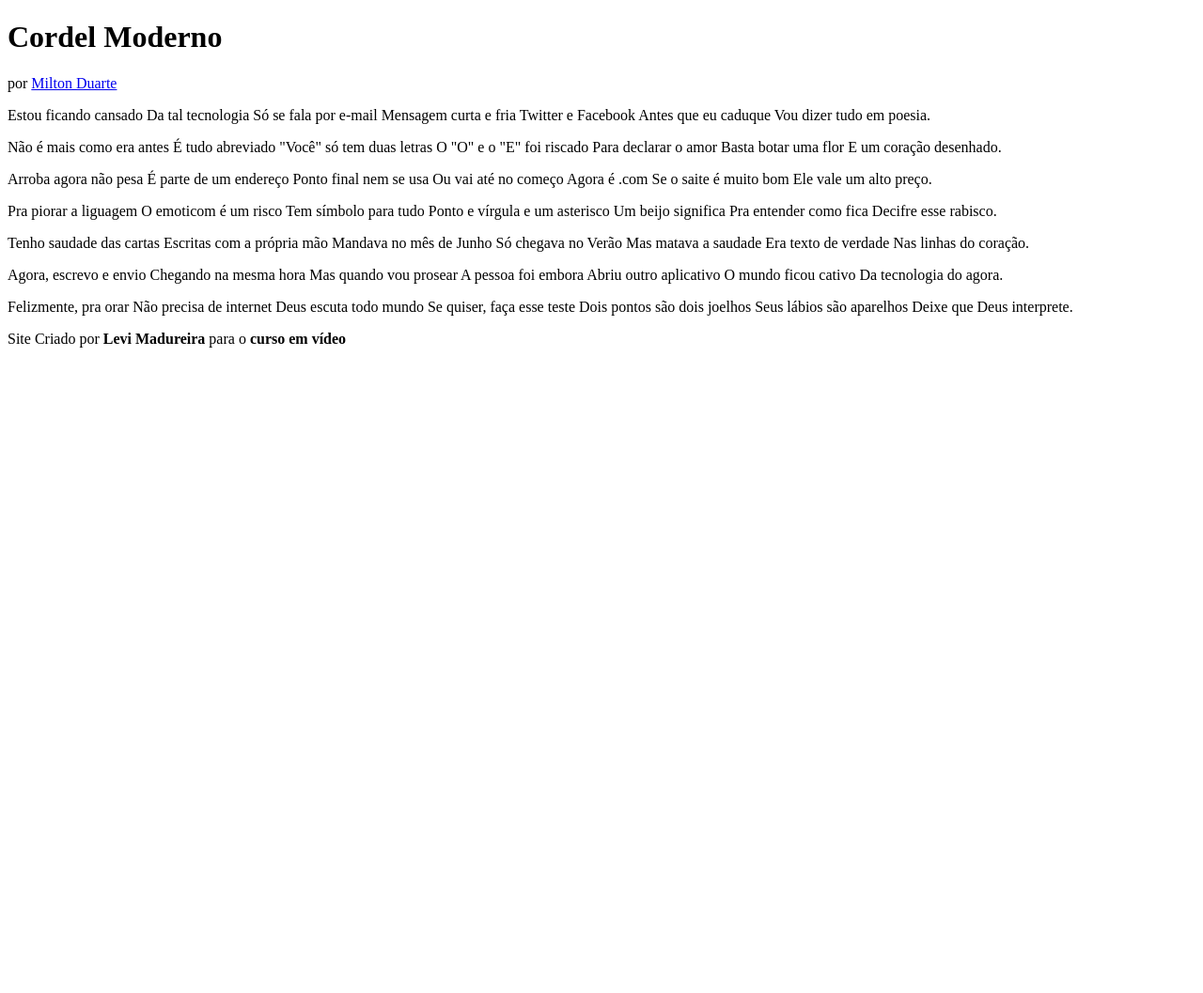
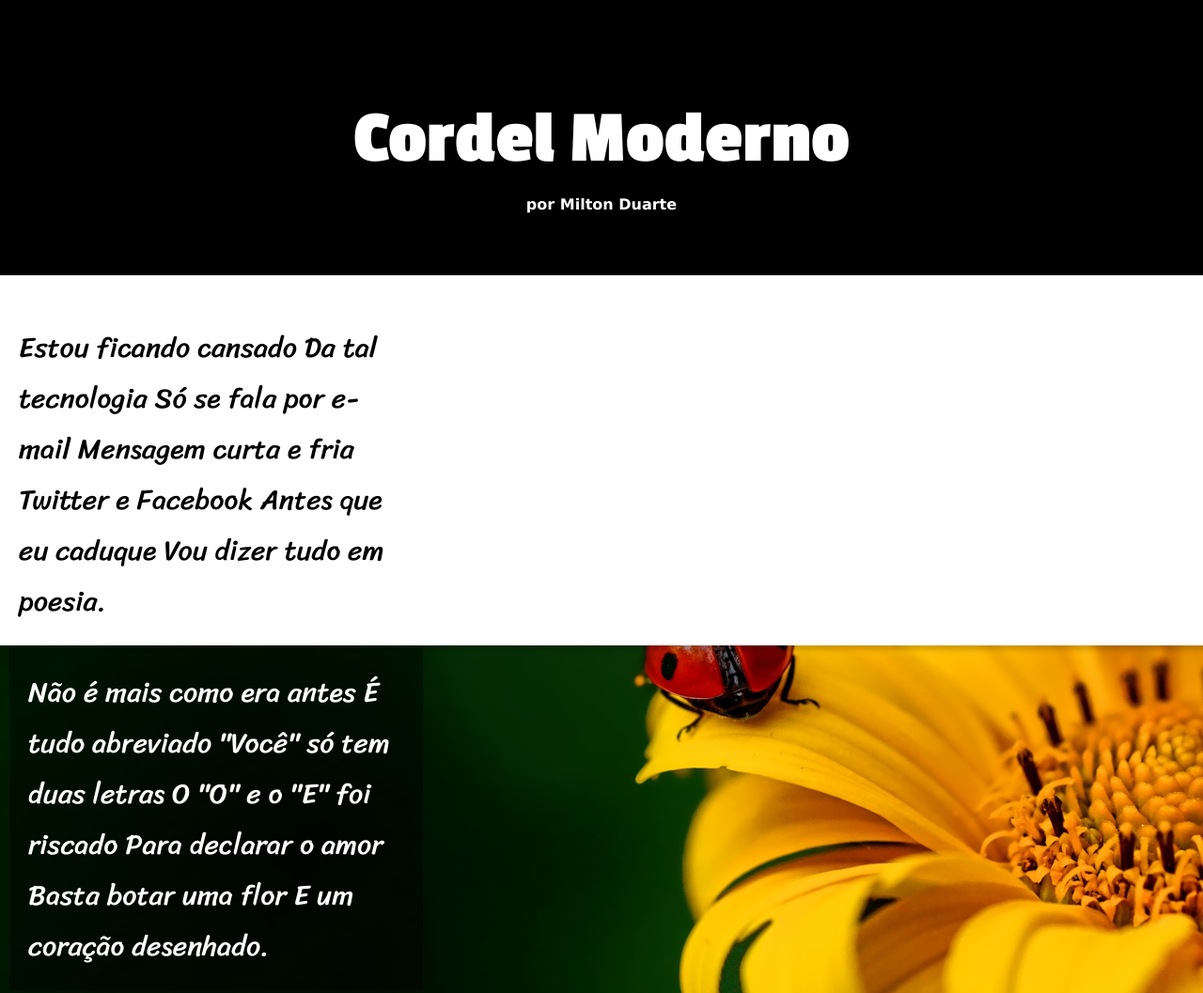
Before and after one commit to MadureiraL/Cordel-Moderno, a plain HTML site: page index.html in a window 1280 px wide. Shown: the top 1057 px of the page at 94% size. Before the commit the page ends 800 px from the top, so only its background shows below. Drawn offline with Linux system fonts and the light colour scheme.

Commit message:
design do site

```diff
--- a/index.html
+++ b/index.html
@@ -7,8 +7,8 @@
     <link rel="stylesheet" href="style.css">
 </head>
 <body>
-    <header>
-        <h1>
+    <header class="preto">
+        <h1 id="title">
             Cordel Moderno
         </h1>
         <p>
@@ -16,8 +16,9 @@
         </p>
     </header>
     <main>
-        <section>
-            <p>
+        <article class="fundo01">
+            <section class="fbranco">
+                <p class="text01">
                 Estou ficando cansado
                 Da tal tecnologia
                 Só se fala por e-mail
@@ -27,8 +28,8 @@
                 Vou dizer tudo em poesia.
                 </p>
             </section>
-        <section>
-            <p>
+            <section class="ftransparente">
+                <p class="text02">
                 Não é mais como era antes
                 É tudo abreviado
                 "Você" só tem duas letras
@@ -38,8 +39,8 @@
                 E um coração desenhado.
                 </p>
             </section>
-        <section>
-           <p>
+            <section class="fbranco">
+               <p class="text01">
                 Arroba agora não pesa
                 É parte de um endereço
                 Ponto final nem se usa
@@ -48,7 +49,7 @@
                 Se o saite é muito bom
                 Ele vale um alto preço.
                </p>
-           <p>
+               <p class="text01">
                 Pra piorar a liguagem
                 O emoticom é um risco
                 Tem símbolo para tudo
@@ -58,8 +59,10 @@
                 Decifre esse rabisco.
                </p>
             </section>
-        <section>
-           <p>
+        </article>
+        <article class="fundo02">
+            <section class="ftransparente">
+               <p class="text02">
                 Tenho saudade das cartas
                 Escritas com a própria mão
                 Mandava no mês de Junho
@@ -69,8 +72,8 @@
                 Nas linhas do coração.
                </p>
             </section>
-        <section>
-            <p>
+            <section class="fbranco">
+                <p class="text01">
                 Agora, escrevo e envio
                 Chegando na mesma hora
                 Mas quando vou prosear
@@ -79,7 +82,7 @@
                 O mundo ficou cativo
                 Da tecnologia do agora.
                 </p>
-            <p>
+                <p class="text01">
                 Felizmente, pra orar
                 Não precisa de internet
                 Deus escuta todo mundo
@@ -89,8 +92,9 @@
                 Deixe que Deus interprete.
                 </p>
             </section>
+        </article>
     </main>
-    <footer>
+    <footer class="preto">
         Site Criado por <strong>Levi Madureira</strong> para o <strong>curso em vídeo</strong>
     </footer>
 </body>
--- a/style.css
+++ b/style.css
@@ -0,0 +1,79 @@
+@charset "UTF-8";
+
+@import url('https://fonts.googleapis.com/css2?family=Passion+One:wght@700&display=swap');
+@import url('https://fonts.googleapis.com/css2?family=Sriracha&display=swap');
+
+
+#title{
+    font: normal 700 80px "Passion One";
+    margin-bottom: 10px;
+}
+header{
+    font-family: Verdana;
+    font-weight: bold;
+    text-align: center;
+    padding: 20px;
+
+}
+.preto{
+    background-color: black;
+    color: white;
+    padding: 50px;
+}
+a{
+    text-decoration: none;
+    color: white;
+}
+a:hover{
+    text-decoration: underline;
+}
+body{
+    margin: 0px;
+    padding: 0px;
+}
+main{
+    min-height: 300px;
+    max-width: 2000px;
+    margin: 0px;
+    padding: 0px;
+}
+.fundo01{
+    background: black url(imagens/background001.jpg) center center no-repeat fixed;
+    background-size: cover;
+
+}
+.fundo02{
+    background: black url(imagens/background002.jpg) center center no-repeat fixed ;
+    background-size: cover;
+}
+.text01{
+    width: 400px;
+    padding: 20px;
+
+}
+.text02{
+    width: 400px;
+    margin-left: 10px;
+    padding: 20px;
+    background-color: rgba(0, 0, 0, 0.411);
+
+}
+.fbranco{
+    font-family: "Sriracha";
+    font-size: 30px;
+    text-align: left;
+    background-color: white;
+    margin-bottom: -27px;
+    box-shadow: 5px 5px 5px rgba(0, 0, 0, 0.171);
+}
+.ftransparente{
+    font-family: "Sriracha";
+    font-size: 30px;
+    text-align: left;
+    color: white;
+
+}
+footer{
+    font-family: Verdana;
+    text-align: center;
+}
```
Lines whose indentation alone changed are shown as unchanged.
